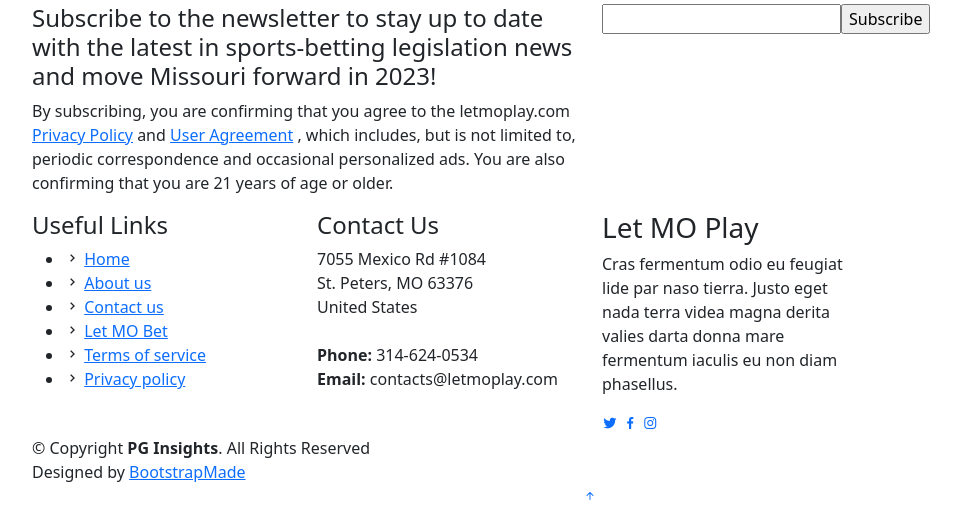
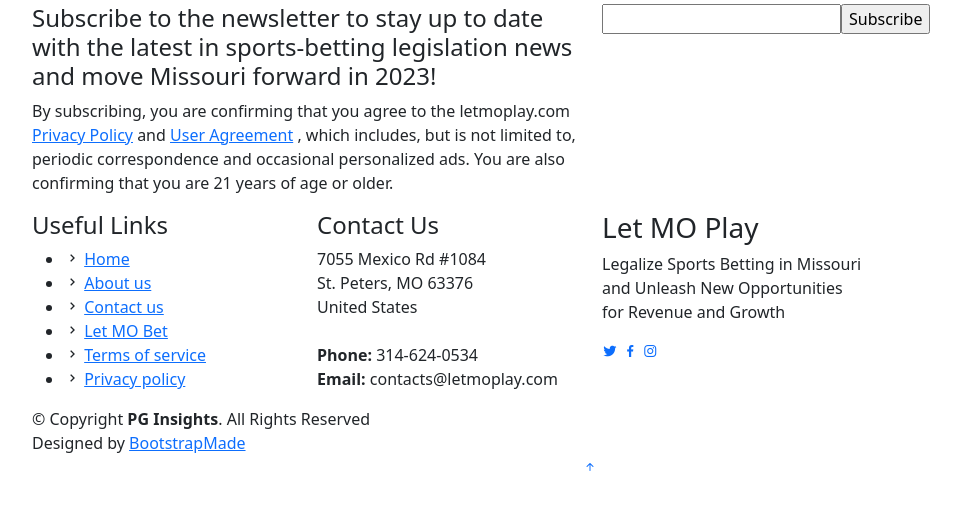
Before and after one commit to PG-Insights/letmoplay.com, a FastAPI app: page / in a window 1280 px wide; the page is wider, and only the part inside the window is pictured. Shown: the part 2093-2601 px from the top of that part, without its empty margins (50-1011 px from the left). After the commit the page ends 2564 px from the top of that part, so only its background shows below. Run offline with FastAPI, Linux system fonts and the light colour scheme; some libraries are stand-ins or nearby versions.

Commit message:
updated footer description

```diff
--- a/backend/templates/components/footer.html
+++ b/backend/templates/components/footer.html
@@ -49,7 +49,7 @@
 
         <div class="col-lg-3 col-md-6 footer-info">
           <h3>Let MO Play</h3>
-          <p>Cras fermentum odio eu feugiat lide par naso tierra. Justo eget nada terra videa magna derita valies darta donna mare fermentum iaculis eu non diam phasellus.</p>
+          <p>Legalize Sports Betting in Missouri and Unleash New Opportunities for Revenue and Growth</p>
           <div class="social-links mt-3">
             <a href="#" class="twitter"><i class="bx bxl-twitter"></i></a>
             <a href="#" class="facebook"><i class="bx bxl-facebook"></i></a>
```
